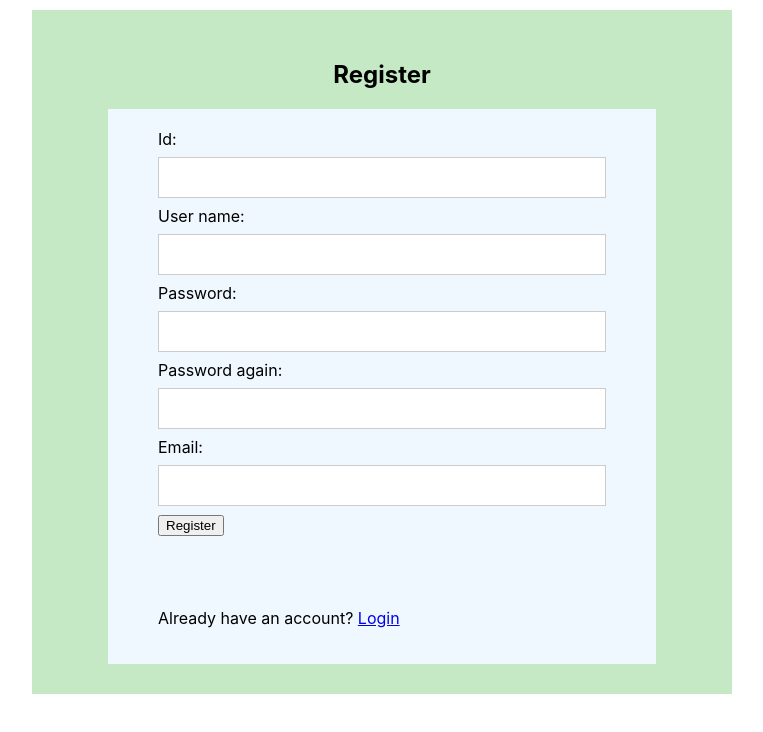
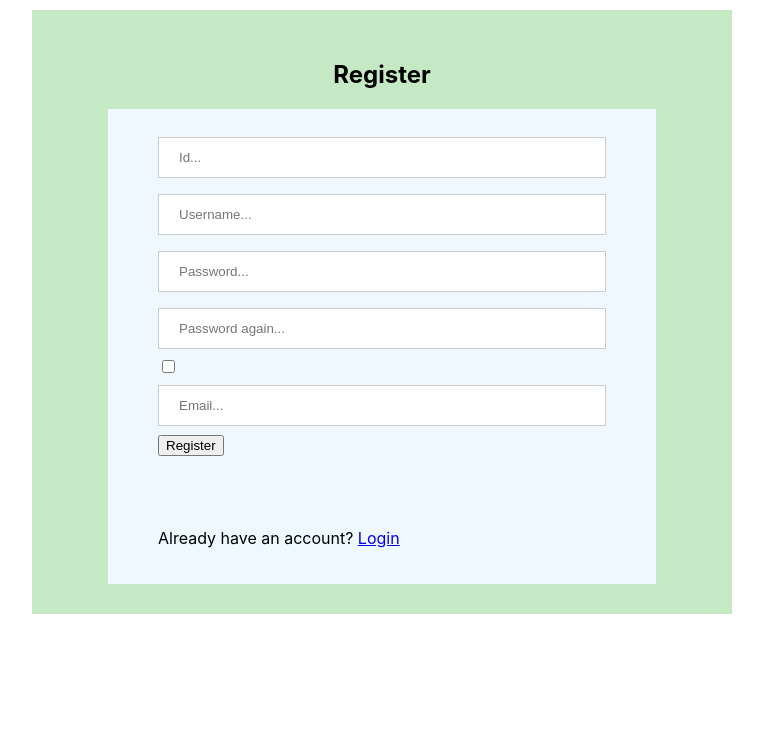
Before and after one commit to IidaKok/testi, a React (Create React App) app: page /register in a window 1280 px wide. Shown: the top 732 px of the page, without its empty margins (258-1021 px from the left). Built offline with nearby package versions, Linux system fonts and the light colour scheme.

Commit message:
Shows password

```diff
--- a/src/frontend/Loginstyle.css
+++ b/src/frontend/Loginstyle.css
@@ -15,7 +15,7 @@
     background-color: aliceblue;
     margin: auto;
   }
-  input[type=text] {
+  input[type=text], input[type=password] {
     width: 100%;
     padding: 12px 20px;
     margin: 8px 0px;
--- a/src/frontend/components/Login.js
+++ b/src/frontend/components/Login.js
@@ -42,14 +42,11 @@ const Login = (props) => {
         <div className="Forms">
             <h2>Login</h2>
             <div className="Container">
-                <label>
-                    User name:
-                    <input type="text" value={name} onChange={(e) => setName(e.target.value)}></input>
-                </label>
-                <label>
-                    Password:
-                    <input type="text" value={password} onChange={(e) => setPassword(e.target.value)}></input>
-                </label>
+
+                    <input type="text" value={name} onChange={(e) => setName(e.target.value)} placeholder="Username..." required></input>
+
+                    <input type="text" value={password} onChange={(e) => setPassword(e.target.value)} placeholder="Password..." required></input>
+
                 <button onClick={() => handleFetch()}>Login</button>
 
                 <p>{errorMessage}</p>
--- a/src/frontend/components/Register.js
+++ b/src/frontend/components/Register.js
@@ -7,6 +7,8 @@ const Register = () => {
   const [iduser, setIduser] = useState("");
   const [username, setUsername] = useState("");
   const [password, setPassword] = useState("");
+  const [passwordAgain, setPasswordAgain] = useState("");
+  const [passMatch, setPassMatch] = useState(true);
   const [email, setEmail] = useState("");
   const [errorMessage, setErrorMessage] = useState("");
   const [regSuccess, setRegSuccess] = useState(false);
@@ -51,34 +53,47 @@ const Register = () => {
     setEmail("");
   }
 
-  if (regSuccess) {
+  /*if (regSuccess) {
     navigate("/");
+  }*/
+
+  const passwordValidator = (e) => {
+    setPasswordAgain(e.target.value);
+    console.log(passwordAgain);
+
+    if (password !== passwordAgain) {
+      return setPassMatch(false);
+    }
+    if (password === passwordAgain) {
+      return setPassMatch(true);
+    }
   }
-
+  //false kun ei näy
+  const [type, setType] = useState("password");
+  const showPassword = (e) => {
+    if(e) {
+      setType("text");
+    }
+    else setType("Password");
+  }
   return (
     <div className="Forms">
       <h2>Register</h2>
       <div className="Container">
-        <label>
-          Id:
-          <input type="text" value={iduser} onChange={(e) => setIduser(e.target.value)}></input>
-        </label>
-        <label>
-          User name:
-          <input type="text" value={username} onChange={(e) => setUsername(e.target.value)}></input>
-        </label>
-        <label>
-          Password:
-          <input type="text" value={password} onChange={(e) => setPassword(e.target.value)}></input>
-        </label>
-        <label>
-          Password again:
-          <input type="text"></input>
-        </label>
-        <label>
-          Email:
-          <input type="text" value={email} onChange={(e) => setEmail(e.target.value)}></input>
-        </label>
+
+        <input type="text" value={iduser} onChange={(e) => setIduser(e.target.value)} placeholder="Id..." />
+
+        <input type="text" value={username} onChange={(e) => setUsername(e.target.value)} placeholder="Username..." />
+
+        <input type={type} value={password} onChange={(e) => setPassword(e.target.value)} placeholder="Password..." />
+
+        <input type={type} value={passwordAgain} onChange={(e) => passwordValidator(e)} placeholder="Password again..." />
+        <input type="checkbox" onChange={(e) => showPassword(e.target.checked)}/>
+
+        {passMatch ? null : <p>Passwords do not match</p>}
+
+        <input type="text" value={email} onChange={(e) => setEmail(e.target.value)} placeholder="Email..." />
+
         <button onClick={() => Register()}>Register</button>
 
         <p>{errorMessage}</p>
```
